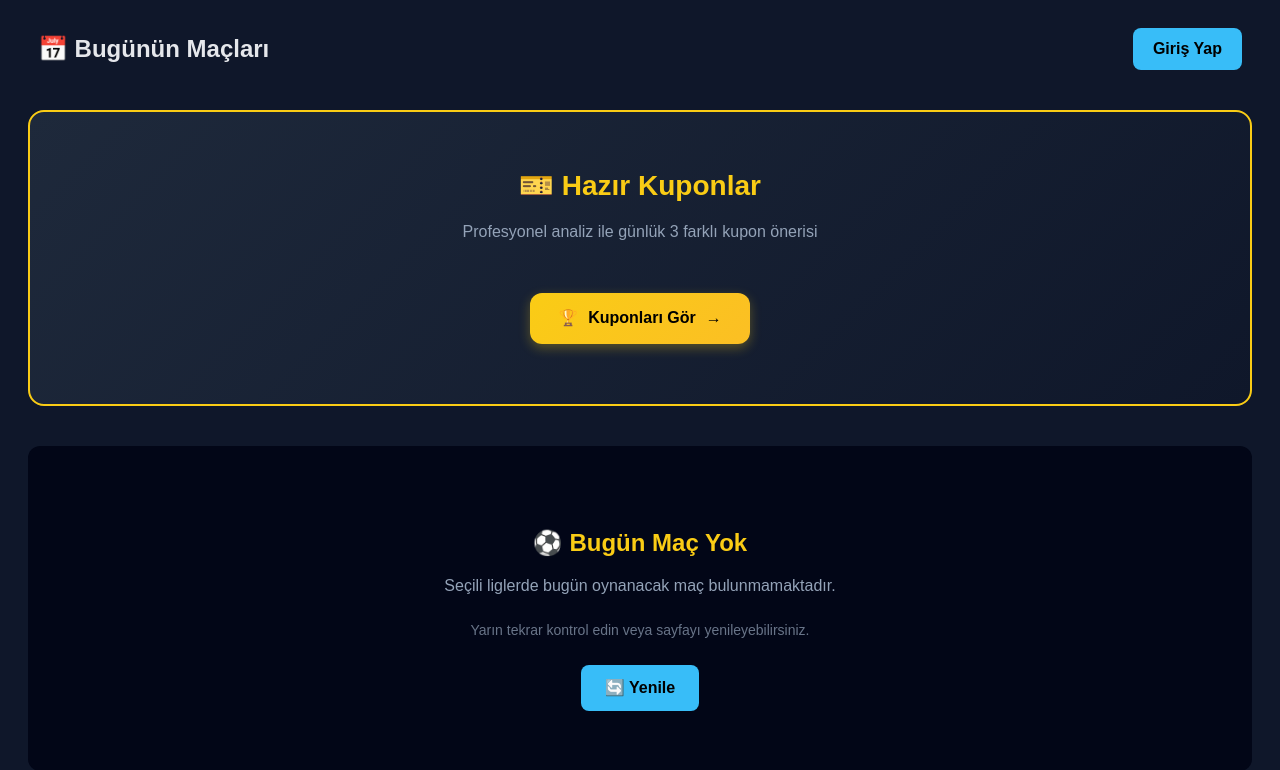
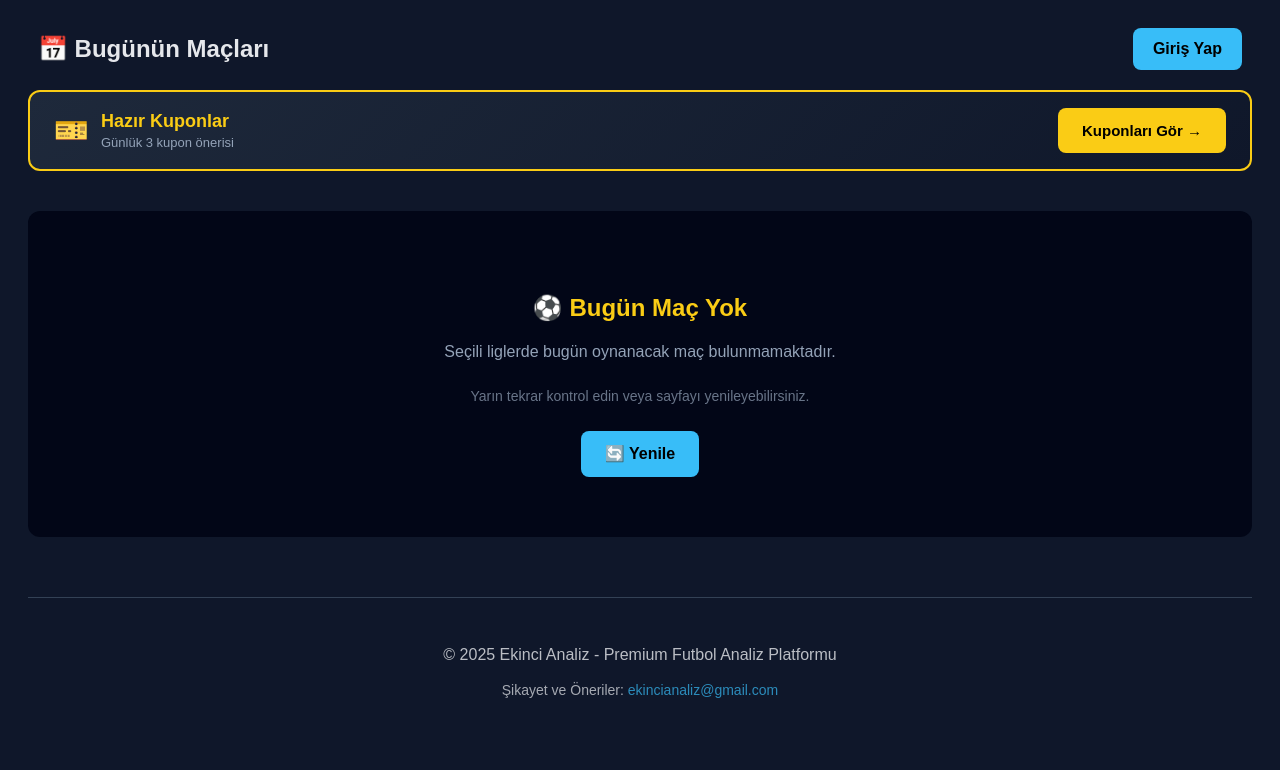
Before and after one commit to em1rekinci/analizsitesi, a FastAPI app: page / in a window 1280 px wide. Shown: the top 770 px of the page. After the commit the page ends 698 px from the top, so only its background shows below. Run offline with FastAPI, Linux system fonts and the light colour scheme; data that the repository does not hold is empty.

Commit message:
güncelleme

```diff
--- a/templates/dashboard.html
+++ b/templates/dashboard.html
@@ -148,37 +148,6 @@
       font-weight: bold;
       margin-left: 8px;
     }
-
-    /* ✅ YENİ: Kuponlar butonu */
-    .coupons-button {
-      background: linear-gradient(135deg, #facc15, #fbbf24);
-      color: #000;
-      padding: 14px 28px;
-      border-radius: 12px;
-      text-decoration: none;
-      font-weight: bold;
-      display: inline-flex;
-      align-items: center;
-      gap: 10px;
-      font-size: 16px;
-      margin: 30px auto;
-      box-shadow: 0 4px 12px rgba(250, 204, 21, 0.3);
-      transition: all 0.2s;
-    }
-
-    .coupons-button:hover {
-      transform: translateY(-2px);
-      box-shadow: 0 6px 20px rgba(250, 204, 21, 0.5);
-    }
-
-    .coupons-banner {
-      text-align: center;
-      margin: 40px 0;
-      padding: 30px;
-      background: linear-gradient(135deg, #1e293b 0%, #0f172a 100%);
-      border-radius: 16px;
-      border: 2px solid #facc15;
-    }
   </style>
 </head>
 <body>
@@ -223,16 +192,34 @@
   </div>
 </div>
 
-<!-- ✅ YENİ: Kuponlar Banner -->
-<div class="coupons-banner">
-  <h2 style="color: #facc15; font-size: 28px; margin-bottom: 12px;">🎫 Hazır Kuponlar</h2>
-  <p style="color: #94a3b8; margin-bottom: 20px; font-size: 16px;">
-    Profesyonel analiz ile günlük 3 farklı kupon önerisi
-  </p>
-  <a href="/coupons" class="coupons-button">
-    <span>🏆</span>
-    <span>Kuponları Gör</span>
-    <span>→</span>
+<!-- ✅ YENİ: Kuponlar Banner - Kompakt Versiyon -->
+<div style="background: linear-gradient(135deg, #1e293b, #0f172a);
+            border: 2px solid #facc15;
+            border-radius: 12px;
+            padding: 16px 24px;
+            margin: 20px 0;
+            display: flex;
+            align-items: center;
+            justify-content: space-between;
+            flex-wrap: wrap;
+            gap: 16px;">
+  <div style="display: flex; align-items: center; gap: 12px;">
+    <span style="font-size: 28px;">🎫</span>
+    <div>
+      <h3 style="margin: 0; color: #facc15; font-size: 18px; font-weight: bold;">Hazır Kuponlar</h3>
+      <p style="margin: 0; color: #94a3b8; font-size: 13px;">Günlük 3 kupon önerisi</p>
+    </div>
+  </div>
+  <a href="/coupons" style="background: #facc15;
+                            color: #000;
+                            padding: 12px 24px;
+                            border-radius: 8px;
+                            text-decoration: none;
+                            font-weight: bold;
+                            font-size: 15px;
+                            transition: all 0.2s;
+                            display: inline-block;">
+    Kuponları Gör →
   </a>
 </div>
 
```
Also changed, not shown: templates/coupons.html (+18 -12 lines).
